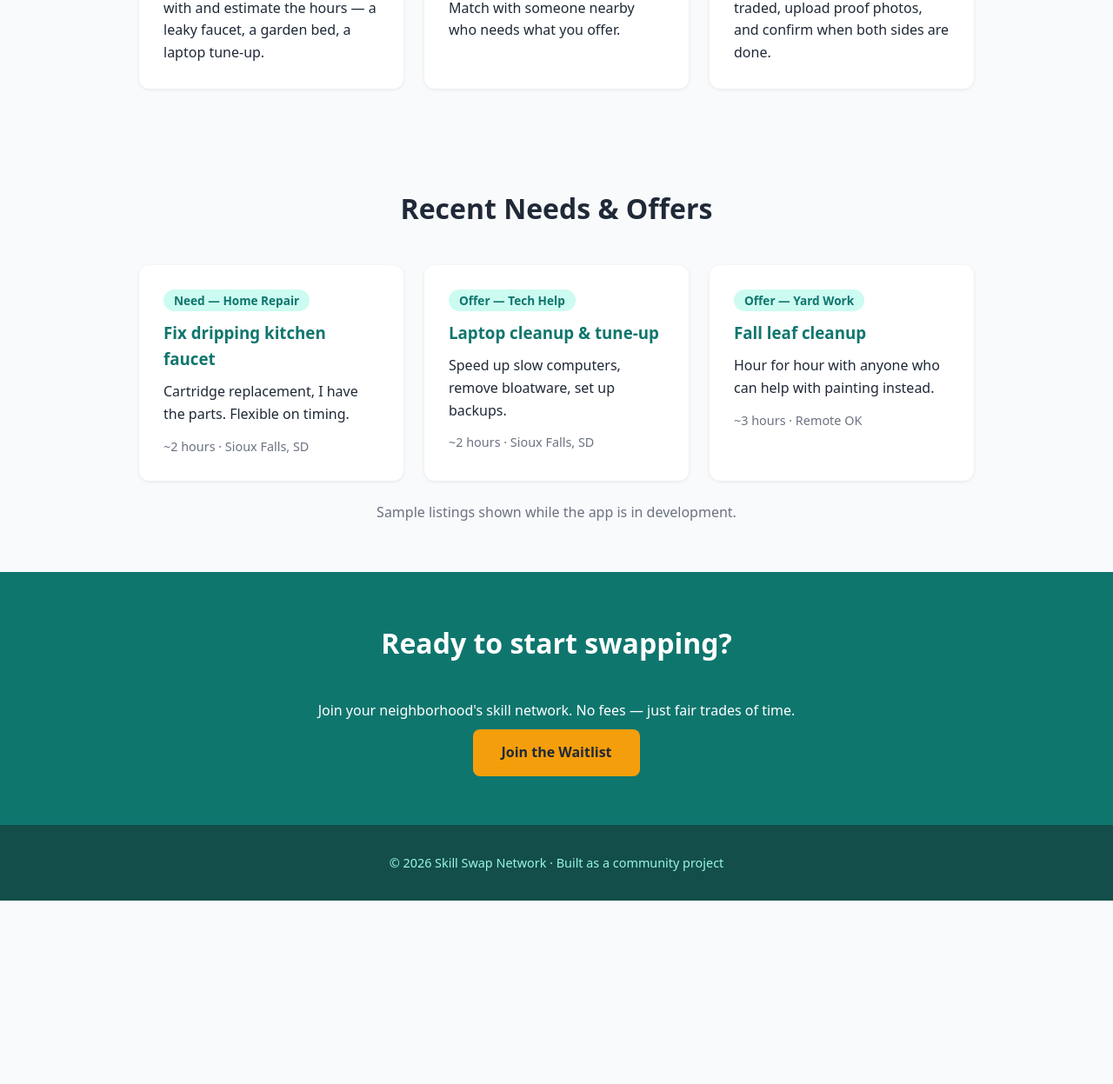
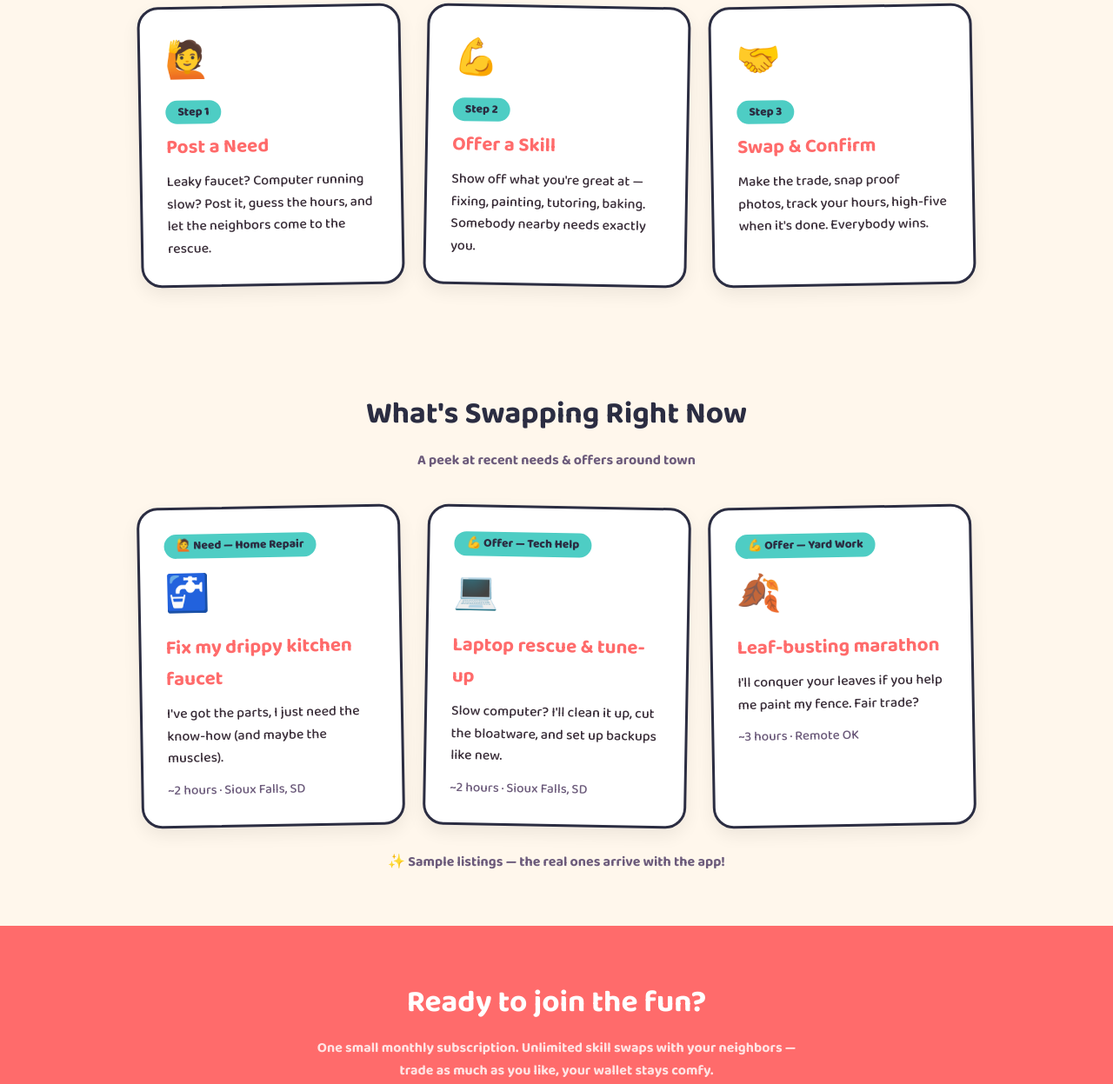
Before and after one commit to JobProof/skill-swap-network, a plain HTML site: page index.html in a window 1280 px wide. Shown: the part 764-2011 px from the top of the page at 87% size. Before the commit the page ends 1800 px from the top, so only its background shows below. Drawn offline with Linux system fonts and the light colour scheme.

Commit message:
Redesign home page with playful theme and subscription messaging

```diff
--- a/index.html
+++ b/index.html
@@ -4,39 +4,50 @@
 <meta charset="UTF-8">
 <meta name="viewport" content="width=device-width, initial-scale=1.0">
 <title>Skill Swap Network — Trade skills, not dollars</title>
+<link rel="preconnect" href="https://fonts.googleapis.com">
+<link href="https://fonts.googleapis.com/css2?family=Baloo+2:wght@500;700;800&display=swap" rel="stylesheet">
 <style>
   * { margin: 0; padding: 0; box-sizing: border-box; }
-  body { font-family: system-ui, -apple-system, 'Segoe UI', Roboto, sans-serif; color: #1f2937; background: #f8fafc; line-height: 1.6; }
+  body { font-family: 'Baloo 2', system-ui, sans-serif; color: #3a2e39; background: #fff7ec; line-height: 1.6; }
   .wrap { max-width: 1000px; margin: 0 auto; padding: 0 20px; }
-  header { background: #0f766e; color: white; padding: 16px 0; }
-  header .wrap { display: flex; justify-content: space-between; align-items: center; }
-  .logo { font-size: 1.25rem; font-weight: 700; }
-  nav a { color: white; text-decoration: none; margin-left: 20px; font-weight: 500; }
-  nav a:hover { text-decoration: underline; }
-  .hero { background: linear-gradient(135deg, #0f766e, #115e59); color: white; text-align: center; padding: 80px 20px; }
-  .hero h1 { font-size: 2.6rem; margin-bottom: 16px; }
-  .hero p { font-size: 1.2rem; max-width: 640px; margin: 0 auto 32px; opacity: 0.95; }
-  .btn { display: inline-block; background: #f59e0b; color: #1f2937; font-weight: 700; padding: 14px 32px; border-radius: 8px; text-decoration: none; }
-  .btn:hover { background: #d97706; }
-  section { padding: 56px 0; }
-  h2 { text-align: center; font-size: 2rem; margin-bottom: 40px; }
-  .steps { display: grid; grid-template-columns: repeat(auto-fit, minmax(260px, 1fr)); gap: 24px; }
-  .card { background: white; border-radius: 12px; padding: 28px; box-shadow: 0 1px 4px rgba(0,0,0,0.08); }
-  .card h3 { color: #0f766e; margin-bottom: 10px; }
-  .badge { display: inline-block; background: #ccfbf1; color: #0f766e; border-radius: 999px; padding: 2px 12px; font-size: 0.85rem; font-weight: 600; margin-bottom: 10px; }
-  .meta { color: #6b7280; font-size: 0.9rem; margin-top: 12px; }
-  .grid { display: grid; grid-template-columns: repeat(auto-fit, minmax(280px, 1fr)); gap: 24px; }
-  .cta { background: #0f766e; color: white; text-align: center; }
+  header { background: #ff6b6b; color: white; padding: 14px 0; box-shadow: 0 4px 0 rgba(0,0,0,0.06); }
+  header .wrap { display: flex; justify-content: space-between; align-items: center; flex-wrap: wrap; gap: 8px; }
+  .logo { font-size: 1.4rem; font-weight: 800; }
+  nav a { color: white; text-decoration: none; margin-left: 18px; font-weight: 700; }
+  nav a:hover { text-decoration: underline wavy; }
+  .hero { text-align: center; padding: 90px 20px 80px; background: radial-gradient(circle at 20% 20%, rgba(78,205,196,0.25) 0 40px, transparent 41px), radial-gradient(circle at 80% 60%, rgba(255,217,61,0.35) 0 60px, transparent 61px), linear-gradient(160deg, #4ecdc4, #ffe66d); }
+  .hero .emoji { font-size: 4rem; display: block; margin-bottom: 12px; }
+  .hero h1 { font-size: 3rem; line-height: 1.2; margin-bottom: 16px; color: #2b2d42; }
+  .hero p { font-size: 1.25rem; max-width: 620px; margin: 0 auto 30px; font-weight: 500; color: #3a3a4a; }
+  .btn { display: inline-block; background: #ff6b6b; color: white; font-weight: 800; font-size: 1.1rem; padding: 16px 36px; border-radius: 999px; text-decoration: none; box-shadow: 0 6px 0 #d94f4f; transition: transform 0.1s; border: none; cursor: pointer; }
+  .btn:hover { transform: translateY(2px); box-shadow: 0 4px 0 #d94f4f; }
+  section { padding: 60px 0; }
+  h2 { text-align: center; font-size: 2.2rem; margin-bottom: 12px; color: #2b2d42; }
+  .sub { text-align: center; font-weight: 600; color: #6c5b7b; margin-bottom: 40px; }
+  .steps { display: grid; grid-template-columns: repeat(auto-fit, minmax(260px, 1fr)); gap: 26px; }
+  .card { background: white; border-radius: 24px; padding: 28px; box-shadow: 0 8px 20px rgba(0,0,0,0.07); border: 3px solid #2b2d42; position: relative; }
+  .card:nth-child(odd) { transform: rotate(-1deg); }
+  .card:nth-child(even) { transform: rotate(1deg); }
+  .card:hover { transform: rotate(0deg) scale(1.03); transition: 0.15s; }
+  .card .big-emoji { font-size: 2.6rem; display: block; margin-bottom: 10px; }
+  .card h3 { color: #ff6b6b; margin-bottom: 8px; font-size: 1.4rem; }
+  .badge { display: inline-block; background: #4ecdc4; color: #2b2d42; border-radius: 999px; padding: 3px 14px; font-size: 0.85rem; font-weight: 800; margin-bottom: 10px; }
+  .meta { color: #6c5b7b; font-size: 0.95rem; margin-top: 12px; }
+  .grid { display: grid; grid-template-columns: repeat(auto-fit, minmax(280px, 1fr)); gap: 26px; }
+  .cta { background: #ff6b6b; text-align: center; }
   .cta h2 { color: white; }
-  .cta .btn { margin-top: 8px; }
-  footer { background: #134e4a; color: #99f6e4; text-align: center; padding: 32px 20px; font-size: 0.9rem; }
+  .cta p { color: #ffe3e3; font-weight: 600; max-width: 560px; margin: 0 auto 10px; }
+  .cta .btn { background: #2b2d42; box-shadow: 0 6px 0 #14151f; margin-top: 14px; }
+  .cta .btn:hover { box-shadow: 0 4px 0 #14151f; }
+  footer { background: #2b2d42; color: #c3c3d8; text-align: center; padding: 32px 20px; font-size: 0.95rem; }
+  .pill-note { text-align: center; margin-top: 28px; color: #6c5b7b; font-weight: 600; }
 </style>
 </head>
 <body>
 
 <header>
   <div class="wrap">
-    <div class="logo">Skill Swap Network</div>
+    <div class="logo">🔁 Skill Swap Network</div>
     <nav>
       <a href="#how">How It Works</a>
       <a href="#browse">Browse</a>
@@ -46,29 +57,34 @@
 </header>
 
 <div class="hero">
-  <h1>Trade skills, not dollars</h1>
-  <p>Skill Swap Network connects neighbors to exchange help hour-for-hour. Post what you need, offer what you're good at, and swap time instead of money.</p>
-  <a href="#join" class="btn">Get Started</a>
+  <span class="emoji">🛠️🤝🪄</span>
+  <h1>Got skills? Trade 'em!</h1>
+  <p>Your neighborhood's skill playground. Post what you need, offer what you love doing, and swap hours instead of dollars.</p>
+  <a href="#join" class="btn">Let's Get Swapping 🎉</a>
 </div>
 
 <section id="how">
   <div class="wrap">
     <h2>How It Works</h2>
+    <p class="sub">Three easy steps. Zero awkward money talk.</p>
     <div class="steps">
       <div class="card">
+        <span class="big-emoji">🙋</span>
         <div class="badge">Step 1</div>
         <h3>Post a Need</h3>
-        <p>Describe the task you need help with and estimate the hours — a leaky faucet, a garden bed, a laptop tune-up.</p>
+        <p>Leaky faucet? Computer running slow? Post it, guess the hours, and let the neighbors come to the rescue.</p>
       </div>
       <div class="card">
+        <span class="big-emoji">💪</span>
         <div class="badge">Step 2</div>
         <h3>Offer a Skill</h3>
-        <p>List what you can do for others. Match with someone nearby who needs what you offer.</p>
+        <p>Show off what you're great at — fixing, painting, tutoring, baking. Somebody nearby needs exactly you.</p>
       </div>
       <div class="card">
+        <span class="big-emoji">🤝</span>
         <div class="badge">Step 3</div>
         <h3>Swap & Confirm</h3>
-        <p>Agree on a swap, track hours traded, upload proof photos, and confirm when both sides are done.</p>
+        <p>Make the trade, snap proof photos, track your hours, high-five when it's done. Everybody wins.</p>
       </div>
     </div>
   </div>
@@ -76,41 +92,45 @@
 
 <section id="browse">
   <div class="wrap">
-    <h2>Recent Needs & Offers</h2>
+    <h2>What's Swapping Right Now</h2>
+    <p class="sub">A peek at recent needs & offers around town</p>
     <div class="grid">
       <div class="card">
-        <div class="badge">Need — Home Repair</div>
-        <h3>Fix dripping kitchen faucet</h3>
-        <p>Cartridge replacement, I have the parts. Flexible on timing.</p>
+        <div class="badge">🙋 Need — Home Repair</div>
+        <span class="big-emoji">🚰</span>
+        <h3>Fix my drippy kitchen faucet</h3>
+        <p>I've got the parts, I just need the know-how (and maybe the muscles).</p>
         <div class="meta">~2 hours · Sioux Falls, SD</div>
       </div>
       <div class="card">
-        <div class="badge">Offer — Tech Help</div>
-        <h3>Laptop cleanup & tune-up</h3>
-        <p>Speed up slow computers, remove bloatware, set up backups.</p>
+        <div class="badge">💪 Offer — Tech Help</div>
+        <span class="big-emoji">💻</span>
+        <h3>Laptop rescue & tune-up</h3>
+        <p>Slow computer? I'll clean it up, cut the bloatware, and set up backups like new.</p>
         <div class="meta">~2 hours · Sioux Falls, SD</div>
       </div>
       <div class="card">
-        <div class="badge">Offer — Yard Work</div>
-        <h3>Fall leaf cleanup</h3>
-        <p>Hour for hour with anyone who can help with painting instead.</p>
+        <div class="badge">💪 Offer — Yard Work</div>
+        <span class="big-emoji">🍂</span>
+        <h3>Leaf-busting marathon</h3>
+        <p>I'll conquer your leaves if you help me paint my fence. Fair trade?</p>
         <div class="meta">~3 hours · Remote OK</div>
       </div>
     </div>
-    <p style="text-align:center; margin-top:24px; color:#6b7280;">Sample listings shown while the app is in development.</p>
+    <p class="pill-note">✨ Sample listings — the real ones arrive with the app!</p>
   </div>
 </section>
 
 <section id="join" class="cta">
   <div class="wrap">
-    <h2>Ready to start swapping?</h2>
-    <p>Join your neighborhood's skill network. No fees — just fair trades of time.</p>
-    <a href="#" class="btn">Join the Waitlist</a>
+    <h2>Ready to join the fun?</h2>
+    <p>One small monthly subscription. Unlimited skill swaps with your neighbors — trade as much as you like, your wallet stays comfy.</p>
+    <a href="#" class="btn">Start My Subscription 🚀</a>
   </div>
 </section>
 
 <footer>
-  <p>&copy; 2026 Skill Swap Network · Built as a community project</p>
+  <p>© 2026 Skill Swap Network · Built with 💛 for the neighborhood</p>
 </footer>
 
 </body>
```
